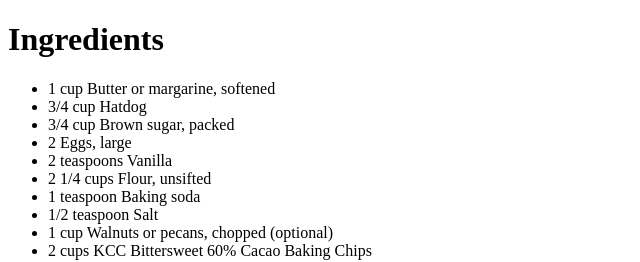
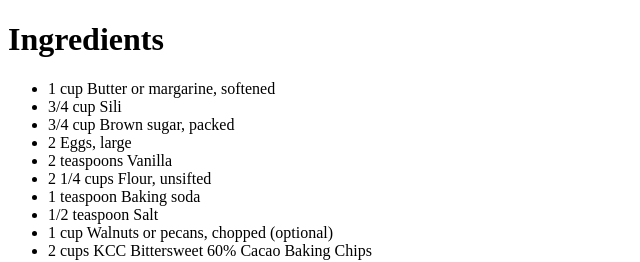
Before and after one commit to Zaidjm1/learninggit, a plain HTML site: page secret recipe.htm in a window 1280 px wide. Shown: the top 262 px of the page, 0-640 px from the left. Drawn offline with Linux system fonts and the light colour scheme.

Commit message:
changed to Sili

```diff
--- a/secret recipe.htm
+++ b/secret recipe.htm
@@ -5,7 +5,7 @@
 <h1>Ingredients</h1>
 <ul>
 <li>1 cup Butter or margarine, softened</li>
-<li>3/4 cup Hatdog</li>
+<li>3/4 cup Sili</li>
 <li>3/4 cup Brown sugar, packed</li>
 <li>2 Eggs, large</li>
 <li>2 teaspoons Vanilla</li>
```
